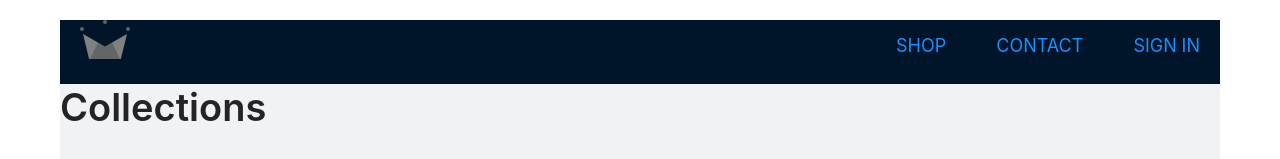
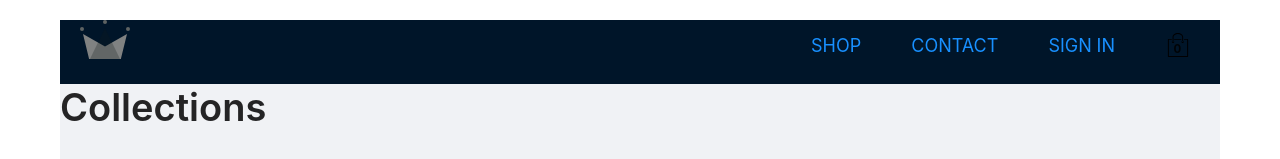
Before and after one commit to levon-dalakyan/crwn-clothing, a React (Create React App) app: page /shop in a window 1280 px wide. Shown: the top 159 px of the page. Built offline with nearby package versions, Linux system fonts and the light colour scheme; no server answers.

Commit message:
added cart-dropdown

```diff
--- /dev/null
+++ b/src/components/cart-dropdown/CartDropdown.tsx
@@ -0,0 +1,12 @@
+import { Dropdown } from 'antd';
+
+import { CartIcon } from './CartDropdownIcon';
+import { CartDropdownMenu } from './CartDropdownMenu';
+
+export const CartDropdown = () => {
+  return (
+    <Dropdown overlay={<CartDropdownMenu />} trigger={['click']}>
+      <CartIcon />
+    </Dropdown>
+  );
+};
--- /dev/null
+++ b/src/components/cart-dropdown/CartDropdownIcon.tsx
@@ -0,0 +1,32 @@
+import { Row } from 'antd';
+import styled from 'styled-components';
+
+import { ReactComponent as ShoppingBag } from '../../assets/shopping-bag.svg';
+
+const Wrapper = styled(Row)`
+  width: 45px;
+  height: 45px;
+  margin-left: 40px;
+  cursor: pointer;
+`;
+
+const ShoppingBagIcon = styled(ShoppingBag)`
+  width: 24px;
+  height: 24px;
+`;
+
+const Counter = styled.span`
+  position: absolute;
+  font-size: 12px;
+  bottom: 2px;
+  font-weight: bold;
+`;
+
+export const CartIcon = ({ ...props }) => {
+  return (
+    <Wrapper {...props} justify="center" align="middle">
+      <ShoppingBagIcon />
+      <Counter>0</Counter>
+    </Wrapper>
+  );
+};
--- /dev/null
+++ b/src/components/cart-dropdown/CartDropdownMenu.tsx
@@ -0,0 +1,20 @@
+import { Row } from 'antd';
+import styled from 'styled-components';
+
+const Wrapper = styled.div`
+  width: 240px;
+  height: 340px;
+  background-color: #121212;
+  color: #fff;
+  padding: 20px;
+`;
+
+const Menu = styled(Row)``;
+
+export const CartDropdownMenu = () => {
+  return (
+    <Wrapper>
+      <Menu>elements</Menu>
+    </Wrapper>
+  );
+};
--- a/src/components/layout/HeaderComponent.tsx
+++ b/src/components/layout/HeaderComponent.tsx
@@ -5,6 +5,8 @@ import styled from 'styled-components';
 import { ReactComponent as Logo } from '../../assets/crown.svg';
 import { auth } from '../../firebase/firebase.utils';
 import { useAppSelector } from '../../hooks';
+
+import { CartDropdown } from '../cart-dropdown/CartDropdown';
 
 const Options = styled(Row)`
   & > a {
@@ -28,7 +30,7 @@ export const HeaderComponent = () => {
         </Link>
       </Col>
       <Col span={12}>
-        <Options justify="end">
+        <Options justify="end" align="middle">
           <NavLink to="/shop">SHOP</NavLink>
           <NavLink to="/contact">CONTACT</NavLink>
           {currentUser ? (
@@ -38,6 +40,7 @@ export const HeaderComponent = () => {
           ) : (
             <NavLink to="/sign">SIGN IN</NavLink>
           )}
+          <CartDropdown />
         </Options>
       </Col>
     </Row>
```
Also changed, not shown: src/components/cart-dropdown/CartDropdownMenuItem.tsx (added).
